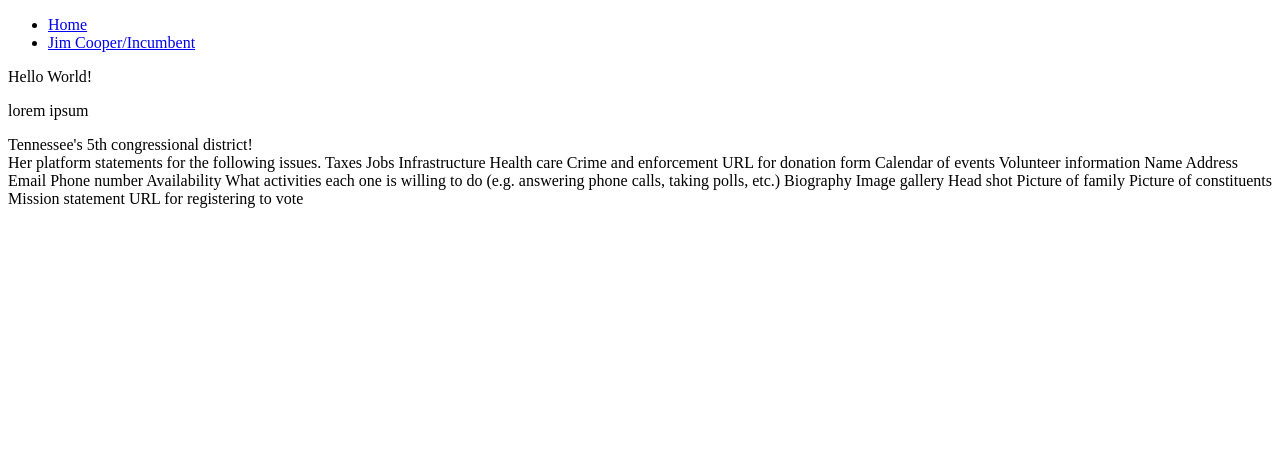
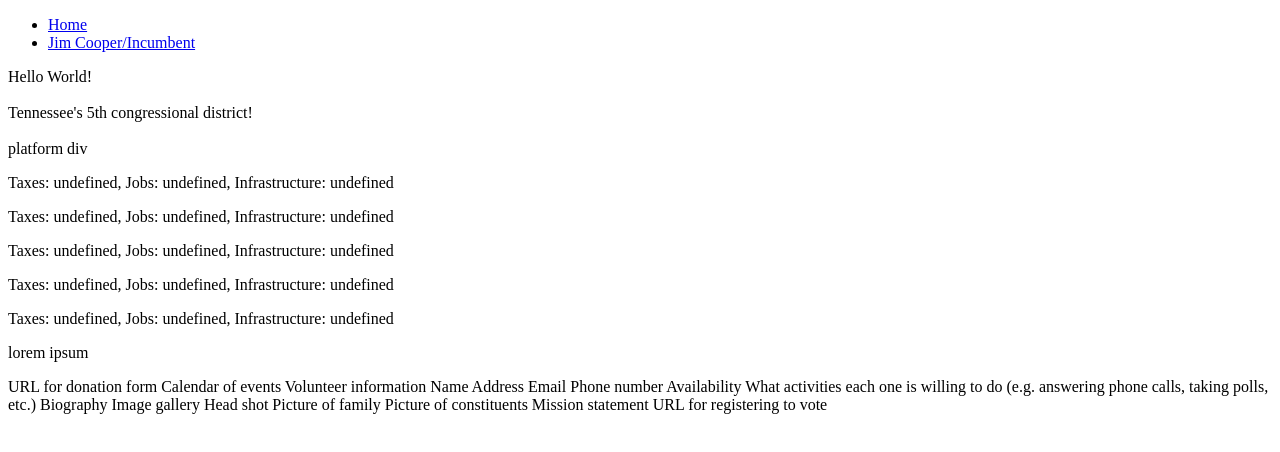
Before and after one commit to gradyrobbins/Book3_Objects, a plain HTML site: page campaign.html in a window 1280 px wide. Drawn offline with Linux system fonts and the light colour scheme.

Commit message:
working on adding candidate's platform to DOM

```diff
--- a/campaign.html
+++ b/campaign.html
@@ -23,16 +23,20 @@
 
     <div class="placeholder">
         <section id="charlie"> </section>
-        <p>lorem ipsum</p>
+        <br/>
         <!-- Your job is to define the different objects and arrays, their structure, and the corresponding properties for each, to represent the following information about Elizabeth's campaign. -->
-            <!-- Her congressional district (you can use yours here) -->
+        <!-- Her congressional district (you can use yours here) -->
         <div id="district">district div</div>
-            Her platform statements for the following issues.
+        <br/>
+        <div id="platform">platform div</div>
+
+        <!-- Her platform statements for the following issues.
             Taxes
             Jobs
             Infrastructure
             Health care
-            Crime and enforcement
+            Crime and enforcement -->
+            <p>lorem ipsum</p>
             URL for donation form
             Calendar of events
             Volunteer information
--- a/campaign.js
+++ b/campaign.js
@@ -19,14 +19,71 @@ district.textContent = "Tennessee's 5th congressional district!";
     // Health care
     // Crime and enforcement
 
-const platform = {
-    Taxes: "Lorem Ipsum",
-    Jobs: "Lorem Ipsum",
-    Infrastructure: "Lorem Ipsum",
-    Healthcare: "Lorem Ipsum",
-    Crime_and_enforcement: "Lorem Ipsum",
-};
+    const platform = {
+        Taxes: "Lorem Ipsum Tax",
+        Jobs: "Lorem Ipsum Jobbie Job Job",
+        Infrastructure: "Lorem Ipsum Bridges and stuff",
+        Healthcare: "Lorem Ipsum drink water",
+        Crime_and_enforcement: "Lorem Ipsum judge judy",
+    };
 
+    let outDiv = document.querySelector("#platform");
+
+    for(key in platform){
+        x = platform[key];
+        console.log(key, " : ", platform[key]);
+
+        outDiv.innerHTML +=
+        `<p>  Taxes: ${x.taxes}, Jobs: ${x.Jobs}, Infrastructure: ${x.Infrastructure}
+         </p>`;
+    }
+
+
+    // let students = [
+        //     {
+//         name: "terrance",
+//         track: "front-end",
+//         achievements: 12,
+//         points: 6
+//     },
+//     {
+//         name: "juliet",
+//         track: "back-end",
+//         achievements: 14,
+//         points: 7
+//     },
+//     {
+//         name: "Miller",
+//         track: "full-stack",
+//         achievements: 9,
+//         points: 7
+//     },
+//     {
+//         name: "Johnson",
+//         track: "full-stack",
+//         achievements: 9,
+//         points: 5
+//     },
+//     {
+//         name: "Smith",
+//         track: "front-end",
+//         achievements: 9,
+//         points: 8
+//     }
+// ]
+// var message = "";
+// var student = "";
+
+// let outDiv = document.querySelector("#mine");
+
+// for(key in students){
+//     student=students[key];
+//     console.log(key, " : ", students[key]);
+
+//     outDiv.innerHTML +=
+//     `<p> ${student.name}, Track: ${student.track}, Acieviments: ${student.achievements}, Points: ${student.points}
+//      </p>`;
+// }
 
 // URL for donation form
 // Calendar of events
```
